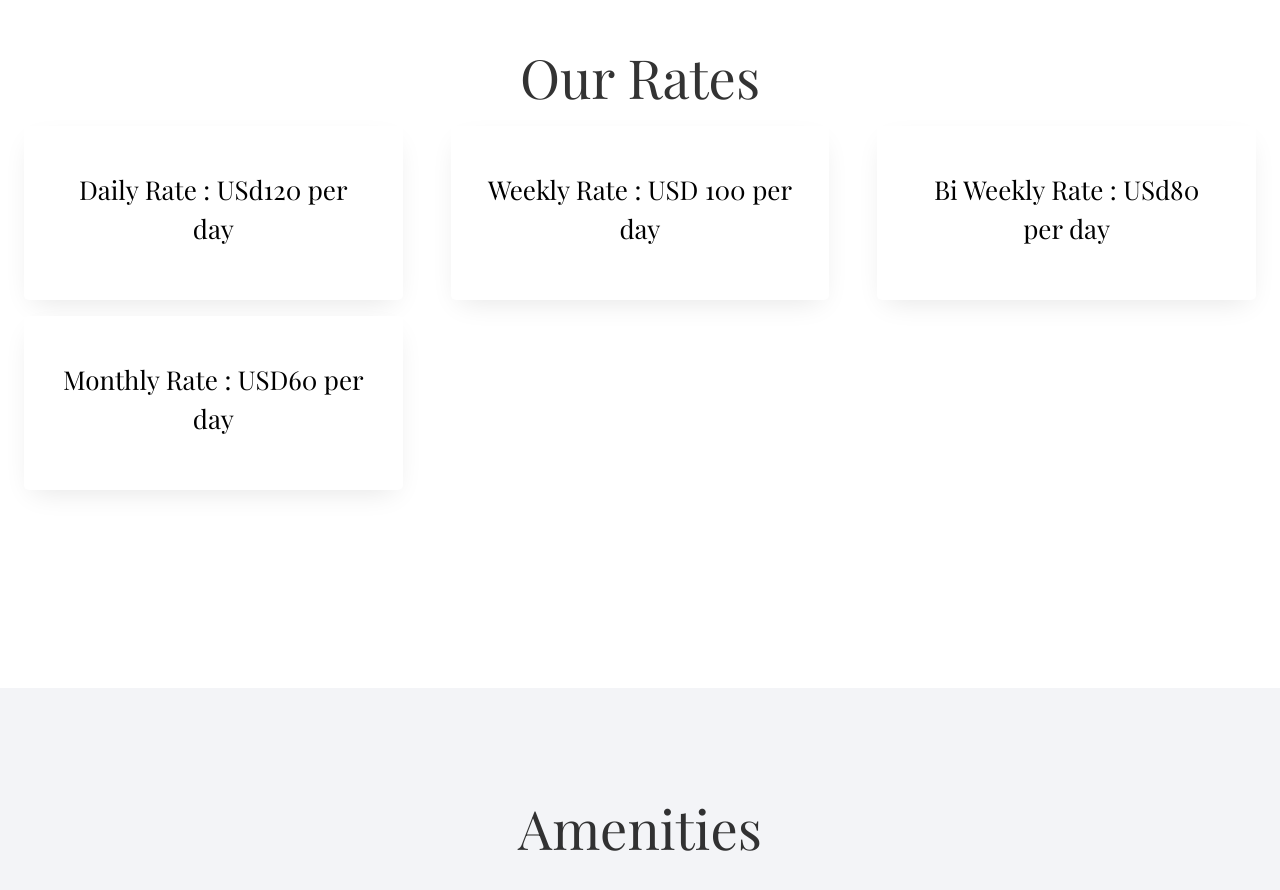
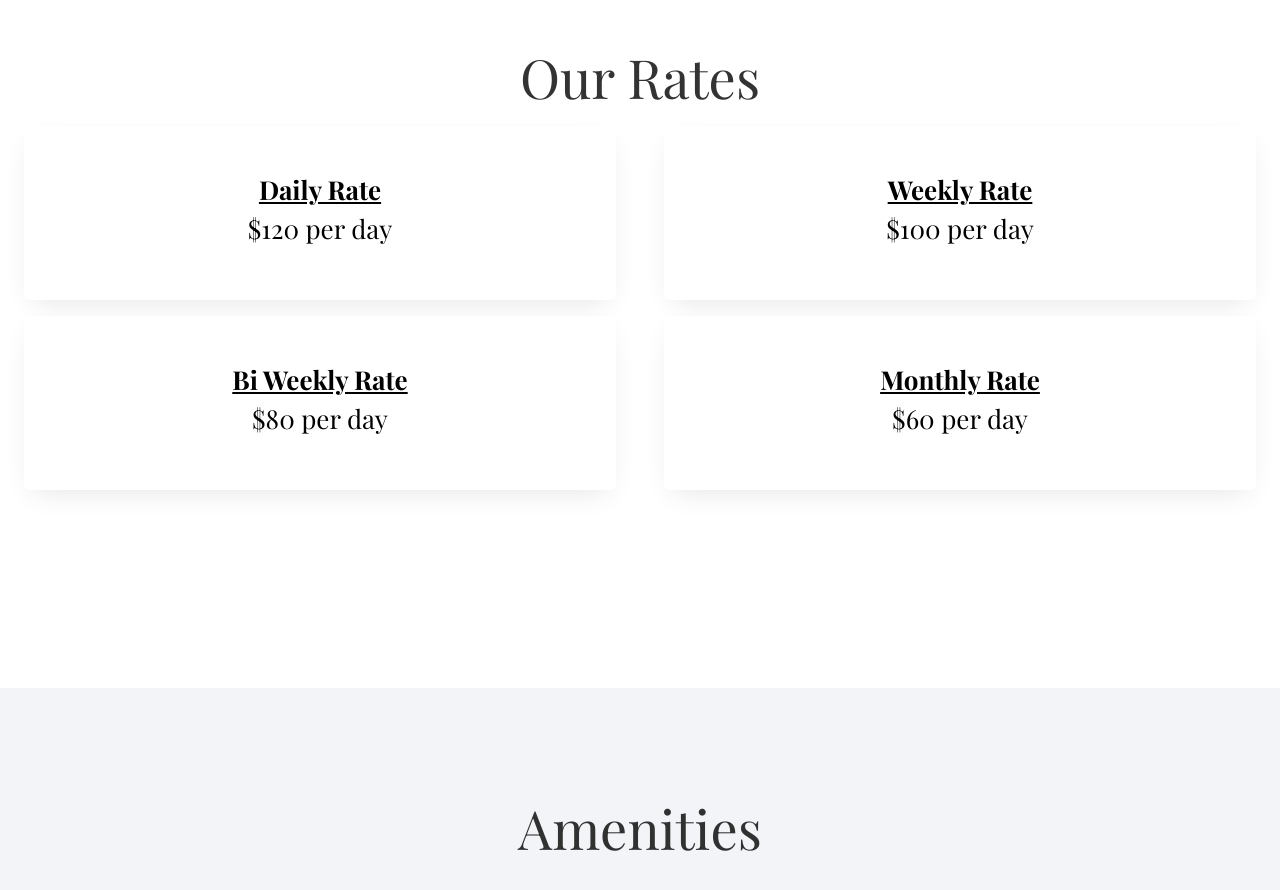
Before and after one commit to and-rews/boaz, a plain HTML site: page index.html in a window 1280 px wide. Shown: the part 3700-4590 px from the top of the page. Drawn offline with nearby package versions, Linux system fonts and the light colour scheme; some packages are replaced by stand-ins of ours; no server answers; a web font is replaced by a local one.

Commit message:
first commit

```diff
--- a/index.html
+++ b/index.html
@@ -384,38 +384,38 @@
 					<h2 class="ser">Our Rates</h2>
 				</div>
 				<div class="row">
-					<div class="col-md-4 d-flex services align-self-stretch px-4 ftco-animate">
+					<div class="col-md-6 d-flex services align-self-stretch px-4 ftco-animate">
 						<div class="d-block services-wrap text-center">
 
 							<div class="media-body py-4 px-3">
-								<h3 class="heading">Daily Rate : USd120 per day</h3>
+								<h3 class="heading"><u><strong>Daily Rate</strong> </u><br> $120 per day</h3>
 
 							</div>
 						</div>
 					</div>
-					<div class="col-md-4 d-flex services align-self-stretch px-4 ftco-animate">
+					<div class="col-md-6 d-flex services align-self-stretch px-4 ftco-animate">
 						<div class="d-block services-wrap text-center">
 
 							<div class="media-body py-4 px-3">
-								<h3 class="heading">Weekly Rate : USD 100 per day</h3>
+								<h3 class="heading"> <u><strong>Weekly Rate </strong></u> <br> $100 per day</h3>
 
 							</div>
 						</div>
 					</div>
-					<div class="col-md-4 d-flex services align-self-stretch px-4 ftco-animate">
+					<div class="col-md-6 mt-3 d-flex services align-self-stretch px-4 ftco-animate">
 						<div class="d-block services-wrap text-center">
 
 							<div class="media-body py-4 px-3">
-								<h3 class="heading">Bi Weekly Rate : USd80 per day</h3>
+								<h3 class="heading"><u><strong>Bi Weekly Rate </strong></u> <br> $80 per day</h3>
 
 							</div>
 						</div>
 					</div>
-					<div class="col-md-4 d-flex services align-self-stretch px-4 ftco-animate mt-3">
+					<div class="col-md-6 d-flex services align-self-stretch px-4 ftco-animate mt-3">
 						<div class="d-block services-wrap text-center">
 
 							<div class="media-body py-4 px-3">
-								<h3 class="heading">Monthly Rate : USD60 per day</h3>
+								<h3 class="heading"><u><strong>Monthly Rate </strong> </u><br> $60 per day</h3>
 
 							</div>
 						</div>
```
Also changed, not shown: apartment.html (+8 -8 lines).
